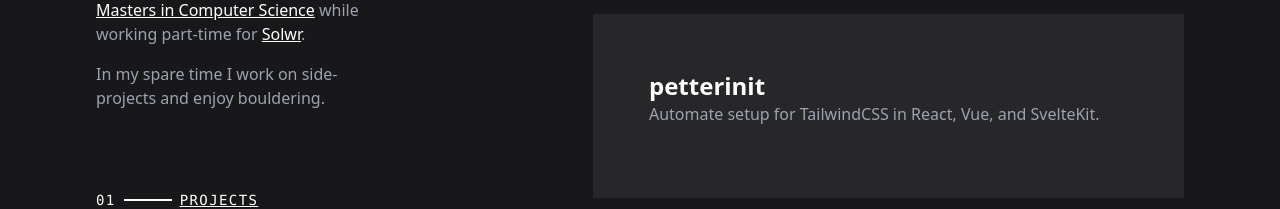
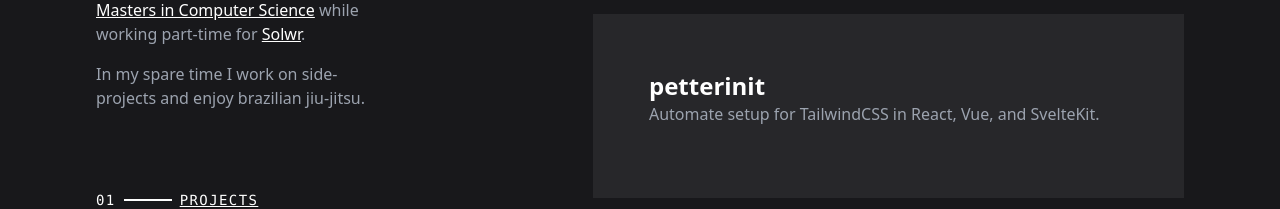
Before and after one commit to PMolnes/molnes.dev, a SvelteKit app: page / in a window 1280 px wide. Shown: the part 290-499 px from the top of the page. Built offline with nearby package versions, Linux system fonts and the light colour scheme.

Commit message:
update: hobby

```diff
--- a/src/routes/+page.svelte
+++ b/src/routes/+page.svelte
@@ -28,7 +28,7 @@
 				target="_blank">Solwr</a
 			>.
 		</p>
-		<p class="max-w-80 mt-4">In my spare time I work on side-projects and enjoy bouldering.</p>
+		<p class="max-w-80 mt-4">In my spare time I work on side-projects and enjoy brazilian jiu-jitsu.</p>
 		<NavList />
 		<div id="socials" class="flex items-center gap-4 mt-10 lg:mt-auto">
 			<img
```
